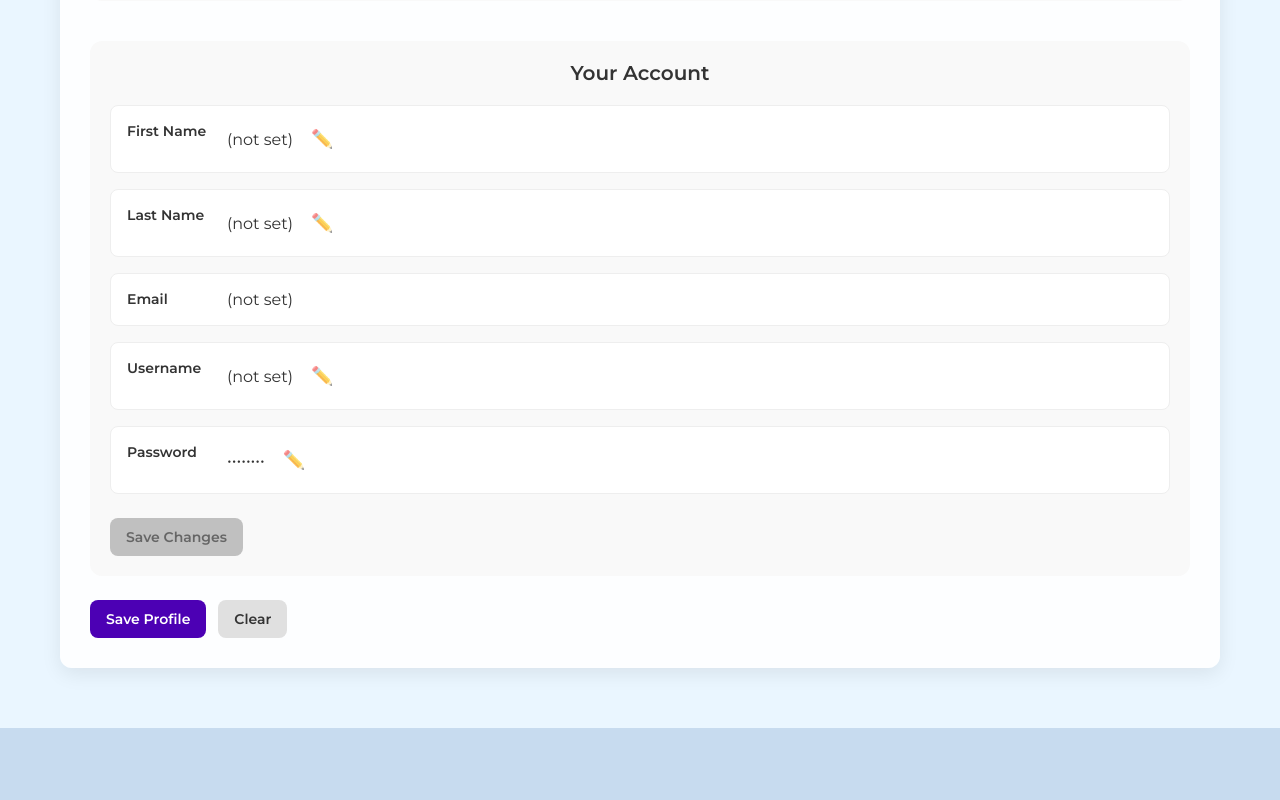
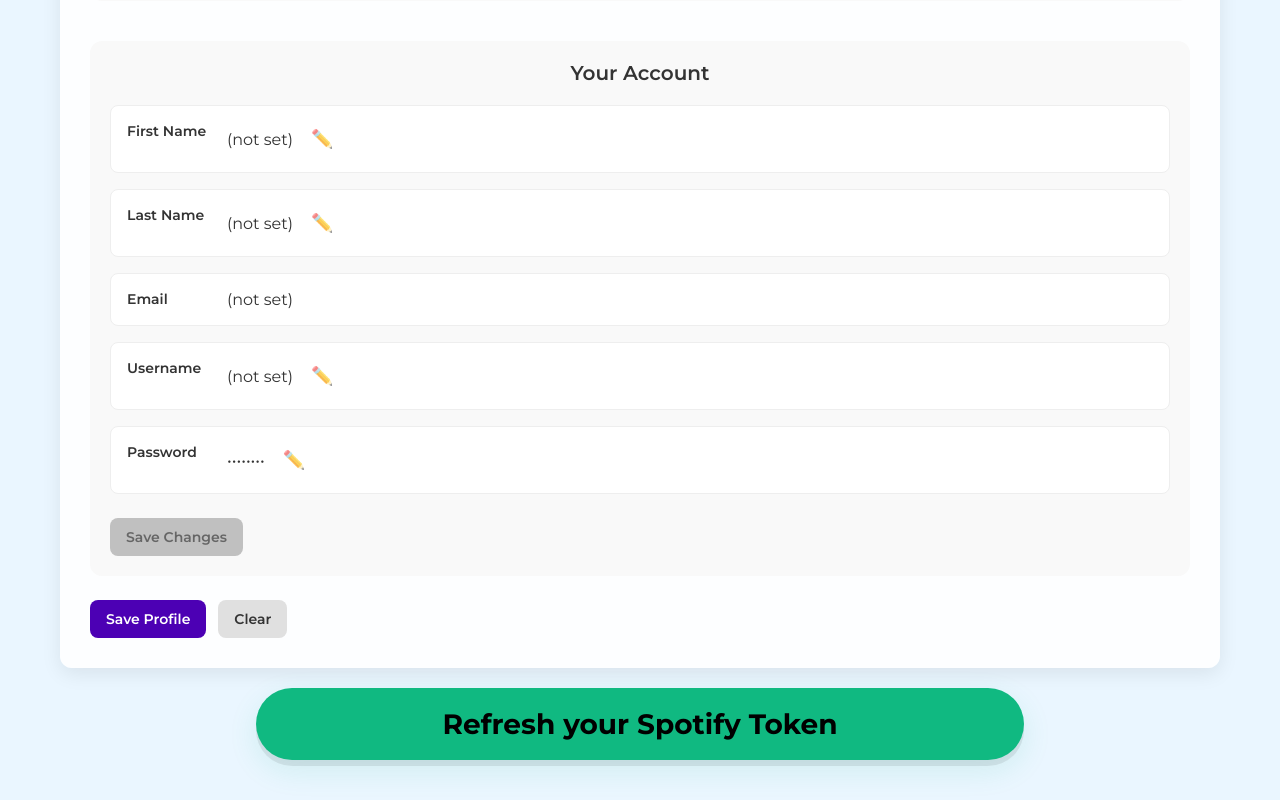
Before and after one commit to yasmincsun/comp490project, a React (Vite) app in the folder FrontEnd/: page /profile in a window 1280 px wide. Shown: the part 999-1799 px from the top of the page. Before the commit the page ends 1727 px from the top, so only its background shows below. Built offline with nearby package versions, Linux system fonts and the light colour scheme; no server answers; the HTML template or start-up script is replaced by a standard one.

Commit message:
refresh spotify token button added to profile page

```diff
--- a/FrontEnd/src/components/profilePage/profilePage.css
+++ b/FrontEnd/src/components/profilePage/profilePage.css
@@ -457,3 +457,43 @@
         max-width: 280px;
     }
 }
+
+.connect-spotify-container{
+  position: fixed;
+  inset: 0;
+  display:flex;
+  justify-content:center;
+  align-items:center;
+  background: var(--panel-cream);
+  z-index: 9999;
+}
+
+.connect-spotify-box{
+  display:flex;
+  justify-content:center;
+  align-items:center;
+  width:50%;
+}
+
+.connect-spotify-btn{
+  background: #10b981;
+  color: #000;
+  border: none;
+  height: 36px;
+  width: 140px;
+  border-radius: 9999px;
+  font-size: 28px;
+  font-weight: 800;
+  cursor: pointer;
+  box-shadow: 0 6px 0 rgba(0,0,0,0.08), 0 10px 30px rgba(16,185,129,0.12);
+  transition: transform 120ms ease, box-shadow 120ms ease;
+  font-family: 'Montserrat', sans-serif;
+  display: inline-flex;
+  align-items: center;
+  justify-content: center;
+}
+
+.connect-spotify-btn:hover{
+  transform: translateY(-3px);
+  box-shadow: 0 10px 0 rgba(0,0,0,0.10), 0 16px 40px rgba(16,185,129,0.16);
+}
--- a/FrontEnd/src/components/profilePage/profilePage.jsx
+++ b/FrontEnd/src/components/profilePage/profilePage.jsx
@@ -143,9 +143,7 @@ const ProfilePage = () => {
       }
     })();
   }, []);
-  // Do not persist profile to localStorage anymore — backend is the source of truth.
 
-  // artist search
   useEffect(() => {
     if (!artistQuery) return setSearchResults([]);
     const q = artistQuery.toLowerCase();
@@ -207,7 +205,7 @@ const ProfilePage = () => {
 
   // This updates the bio
   const handleSaveBio = async () => {
-    try{
+    try {
       const token = localStorage.getItem("authToken");
       const response = await fetch(
         `http://127.0.0.1:8080/api/v1/profile/bio?bio=${encodeURIComponent(description)}`,
@@ -219,14 +217,14 @@ const ProfilePage = () => {
         }
       );
 
-      if(!response.ok){
+      if (!response.ok) {
         const msg = await response.text();
         throw new Error(msg || `Failed: ${response.status}`);
       }
 
       alert("Bio updated!");
     }
-    catch(err){
+    catch (err) {
       console.error(err);
       alert("Could not update bio.");
     }
@@ -458,7 +456,7 @@ const handleSaveAccountInfo = async () => {
                   style={{ display: "none" }}
                 />
                 {/* Image Upload Buttons */}
-                <button onClick={() => fileInputRef.current && fileInputRef.current.click()}className="profile-btn">
+                <button onClick={() => fileInputRef.current && fileInputRef.current.click()} className="profile-btn">
                   Choose Image
                 </button>
                 <button onClick={handleUploadProfilePic} className="profile-btn" disabled={!selectedProfileFile}>
@@ -512,7 +510,7 @@ const handleSaveAccountInfo = async () => {
               ) : (
                 <div className="account-edit">
                   <input className="input" value={tempFirstName} onChange={(e) => { setTempFirstName(e.target.value); setHasChanges(true); }} />
-                  <div style={{display:'flex',gap:8}}>
+                  <div style={{ display: 'flex', gap: 8 }}>
                     <button className="profile-save-btn" onClick={() => setEditingFirstName(false)}>Done</button>
                     <button className="profile-clear-btn gray" onClick={() => { setTempFirstName(firstName); setEditingFirstName(false); }}>Cancel</button>
                   </div>
@@ -530,7 +528,7 @@ const handleSaveAccountInfo = async () => {
               ) : (
                 <div className="account-edit">
                   <input className="input" value={tempLastName} onChange={(e) => { setTempLastName(e.target.value); setHasChanges(true); }} />
-                  <div style={{display:'flex',gap:8}}>
+                  <div style={{ display: 'flex', gap: 8 }}>
                     <button className="profile-save-btn" onClick={() => setEditingLastName(false)}>Done</button>
                     <button className="profile-clear-btn gray" onClick={() => { setTempLastName(lastName); setEditingLastName(false); }}>Cancel</button>
                   </div>
@@ -555,7 +553,7 @@ const handleSaveAccountInfo = async () => {
               ) : (
                 <div className="account-edit">
                   <input className="input" value={tempUsername} onChange={(e) => { setTempUsername(e.target.value); setHasChanges(true); }} />
-                  <div style={{display:'flex',gap:8}}>
+                  <div style={{ display: 'flex', gap: 8 }}>
                     <button className="profile-save-btn" onClick={() => setEditingUsername(false)}>Done</button>
                     <button className="profile-clear-btn gray" onClick={() => { setTempUsername(username); setEditingUsername(false); }}>Cancel</button>
                   </div>
@@ -574,8 +572,8 @@ const handleSaveAccountInfo = async () => {
                 <div className="account-edit password-edit">
                   <input className="input" type="password" placeholder="New password" value={tempPass1} onChange={(e) => { setTempPass1(e.target.value); setHasChanges(true); }} />
                   <input className="input" type="password" placeholder="Retype new password" value={tempPass2} onChange={(e) => setTempPass2(e.target.value)} />
-                  {passError && <div className="error" style={{marginTop:6}}>{passError}</div>}
-                  <div style={{marginTop:8, display:'flex', gap:8}}>
+                  {passError && <div className="error" style={{ marginTop: 6 }}>{passError}</div>}
+                  <div style={{ marginTop: 8, display: 'flex', gap: 8 }}>
                     <button className="profile-save-btn" onClick={() => setEditingPassword(false)}>Done</button>
                     <button className="profile-clear-btn gray" onClick={() => { setEditingPassword(false); setPassError(""); }}>Cancel</button>
                   </div>
@@ -602,6 +600,16 @@ const handleSaveAccountInfo = async () => {
         </div>
       </div>
 
+      <div className="connect-spotify-box">
+        <button
+          className="connect-spotify-btn"
+          onClick={() => {
+            window.location.href = 'http://127.0.0.1:8080/login';
+          }}
+        >
+          Refresh your Spotify Token
+        </button>
+      </div>
     </div>
   );
 };
```
Lines whose indentation alone changed are shown as unchanged.
